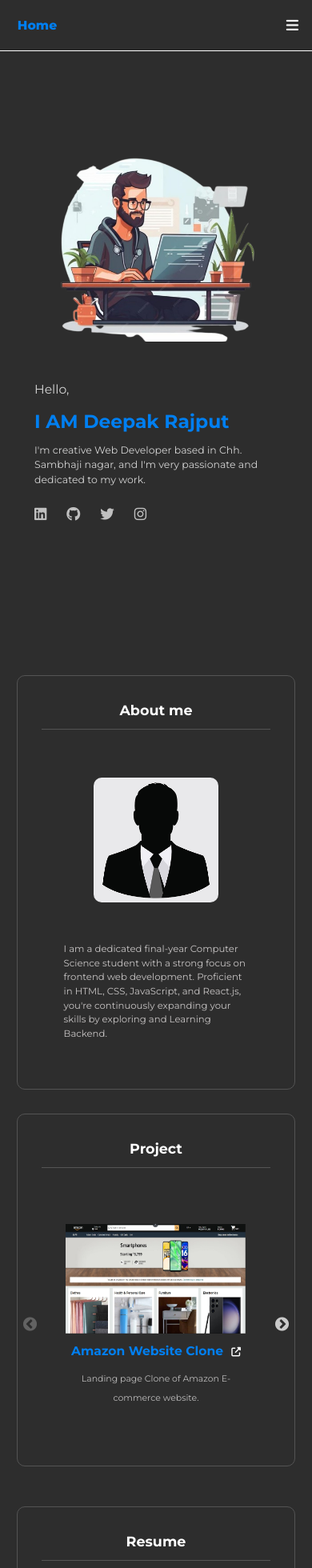
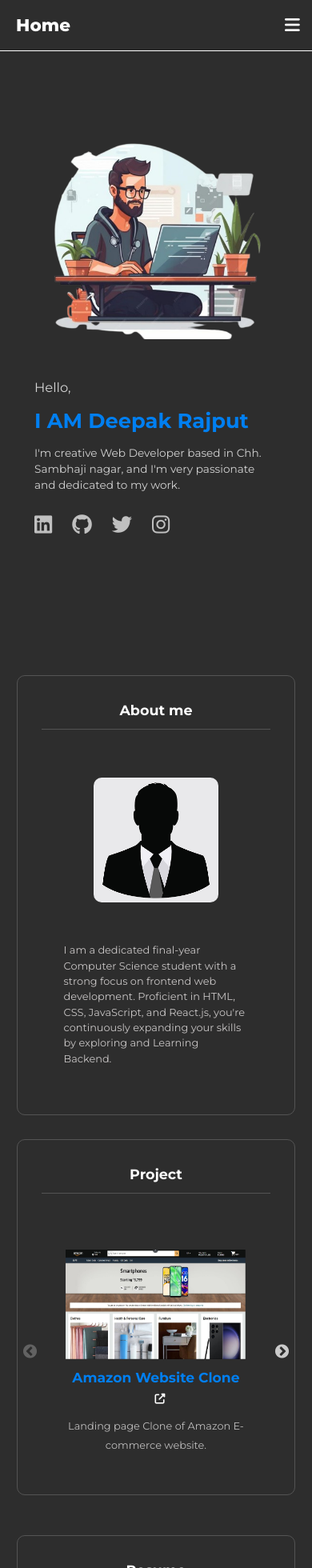
Before and after one commit to Deepak-rajput8030/portfolio, a React (Create React App) app: page / in a window 390 px wide. Shown: the top 1960 px of the page at 80% size. Built offline with nearby package versions, Linux system fonts and the light colour scheme.

Commit message:
project section is now working

```diff
--- a/src/components/About/About.css
+++ b/src/components/About/About.css
@@ -35,16 +35,9 @@
   display: flex;
   flex-direction: column;
   justify-content: space-around;
-  width: ;
+  width: 90%;
   height: auto;
   padding: 20px;
-  gap: 2vw;
-}
-#about-text h2{
-  font-size: 3vw;
-  font-weight: 700;
-  color: white;
-  padding: 5px;
 }
 #about-text p{
   font-size: 1.4vw;
@@ -55,6 +48,9 @@
 @media screen and (max-width: 920px) {
   #about-img{
     max-width: 20vw;
+  }
+  #about-text{
+    width: 100%;
   }
   #about-text p{
     font-size: 1.9vw;
@@ -74,9 +70,8 @@
     width: 40vw;
     max-width: 400px;
   }
-  #about-text{
+  #about-text p{
+    font-size: 3.3vw;
   }
-  #about-text p{
-    font-size: 3vw;
-  }
+
 }
--- a/src/components/Contact/Contact.css
+++ b/src/components/Contact/Contact.css
@@ -1,8 +1,6 @@
 .contact-section{
-  /* height: calc(90vh - 4rem); */
   border-radius: 10px;
   width: 40%;
-  height: 75%;
   margin: 0 auto;
   margin-bottom: 50px;
   padding: 30px;
@@ -58,8 +56,6 @@
   padding-right: 10px;
 }
 .contact-form button{
-  visibility: visible;
-  display: block;
   padding: 10px 20px;
   color: white;
   font-weight: 600;
@@ -95,12 +91,12 @@
     font-size: 4.5vw;
   }
   .contact-form input{
-    font-size: 2.5vw;
+    font-size: 3vw;
   }
   .contact-form textarea{
-    font-size: 2.5vw;
+    font-size: 3vw;
   }
   .contact-form button{
-    font-size: 2.5vw;
+    font-size: 3.3vw;
   }
 }
--- a/src/components/Contact/Contact.js
+++ b/src/components/Contact/Contact.js
@@ -2,18 +2,25 @@ import React from 'react'
 import './Contact.css';
 
 function Contact() {
+  const input = document.getElementById('input');
+
+  function messageSend(e){
+    e.preventDefault();
+    alert("Message Sent")
+  }
+
   return (
     <div className='contact-section'>
       <h2 className='section-heading'>Contact</h2>
 
       <div className="contact-container">
 
-      <form className='contact-form'>
+      <form className='contact-form' onSubmit={(e) => messageSend(e)}>
 
-        <input type='text' placeholder='Full Name'/>
-        <input type='email' placeholder='Email Address' />
-        <textarea type='text' placeholder='Message' ></textarea>
-        <button> <i class="fa-regular fa-paper-plane"></i> Send Message</button>
+        <input id='input' type='text' required placeholder='Full Name'/>
+        <input id='input' type='email'required placeholder='Email Address' />
+        <textarea id='input' type='text' required placeholder='Message' ></textarea>
+        <button type='submit'> <i className="fa-regular fa-paper-plane"></i> Send Message</button>
 
       </form>
 
--- a/src/components/Footer/Footer.css
+++ b/src/components/Footer/Footer.css
@@ -1,6 +1,17 @@
 .footer-section{
   background-color: rgb(84, 84, 84);
-  height: 200px;
+  height: 100px;
   color: white;
+  text-align: center;
+  justify-content: center;
+  align-items: center;
+  display: flex;
   font-size: 2vw;
 }
+
+@media screen and (max-width: 500px) {
+  .footer-section{
+    font-size: 3.5vw;
+  }
+
+}
--- a/src/components/Footer/Footer.js
+++ b/src/components/Footer/Footer.js
@@ -4,7 +4,7 @@ import './Footer.css'
 function Footer() {
   return (
     <section className='footer-section'>
-      <h1>Footer</h1>
+      <h1>All rights Reserved | Deepak Rajput</h1>
     </section>
   )
 }
--- a/src/components/Intro/Intro.css
+++ b/src/components/Intro/Intro.css
@@ -98,22 +98,22 @@
     height: 100vh;
   }
   .profile-image{
-    width: 75%;
+    width: 80%;
   }
   .profile-text{
     width: 80%;
   }
   .profile-text span{
-    font-size: 4vw;
+    font-size: 4.2vw;
   }
   .profile-text h1{
-    font-size: 6vw;
+    font-size: 6.6vw;
   }
   .profile-text p{
     flex-wrap: wrap;
-    font-size: 3.2vw;
+    font-size: 3.5vw;
   }
   .logo{
-    font-size: 4.5vw;
+    font-size: 6.5vw;
   }
 }
--- a/src/components/Navbar/Navbar.css
+++ b/src/components/Navbar/Navbar.css
@@ -6,10 +6,11 @@
  height: 4rem;
  width: 100%;
  border-bottom: 1px solid white;
- position:fixed;
+ position: fixed;
+ z-index: 9999;
 }
 
-.navbar i, .nav-sidebar, button {
+.navbar i, .nav-sidebar{
   display: none;
 }
 
@@ -22,7 +23,7 @@
 #nav-home{
   text-decoration: none;
   padding: 0 10px;
-  color: #007FF1;
+  color: white;
   font-weight: 800;
   font-size: 2.2vw;
 }
@@ -41,7 +42,6 @@
 #nav-link{
   color: whitesmoke;
   padding: 5px 10px;
-  /* font-weight: 300; */
   font-size: 1.4vw;
   text-decoration: none;
 }
@@ -52,13 +52,13 @@
   position: fixed;
   top: 0;
   right: 0;
-  z-index: 999;
-  background-color: #040404ec;
+  background-color: #3d3d3de0;
   backdrop-filter: blur(10px);
   height: 100vh;
-  width: 25vh;
+  width: 22vh;
+  border-bottom-left-radius: 15px;
+  border-top-left-radius: 15px;
   padding: 10px;
-  margin-left: 5px ;
   display: none;
   flex-direction: column;
   align-items: flex-end;
@@ -101,18 +101,18 @@
   margin: 10px;
   color: white;
   text-decoration: none;
-  padding: 10px 20px;
+  padding: 10px 35px;
 }
 
 
 @media (max-width: 500px) {
   #nav-home{
-    font-size: 4vw;
+    font-size: 5.5vw;
     margin-left: 10px;
   }
   .navbar i{
     display: block;
-    font-size: 4.5vw;
+    font-size: 5.5vw;
     margin-right: 10px;
   }
 
--- a/src/components/Project/Project.css
+++ b/src/components/Project/Project.css
@@ -1,35 +1,19 @@
-.project-section{
-  /* height: calc(90vh - 4rem); */
-}
-
 .slider-container {
   width: 89%;
   margin: 0 auto;
   padding: 30px;
   border: 1px solid rgb(84, 84, 84);
   border-radius: 10px;
-  position: relative;
-  z-index: -1;
 }
 .section-heading{
   text-align: center;
   margin-bottom: 30px;
-  font-size: 3vw;
+  font-size: 2.3vw;
   font-weight: 700;
   color: white;
   padding-bottom: 10px;
   border-bottom: 1px solid rgb(84, 84, 84);
 }
-/* .slider-container button{
-  position: absolute;
-  z-index: 999;
-  height: 30px;
-  width: 30px;
-  margin: 0 26rem;
-  background-color: black;
-  border-radius: 50%;
-} */
-
 .slider-item {
   display: flex;
   width: 50%;
@@ -94,6 +78,8 @@
 
 @media screen and (max-width: 500px) {
   .slider-container{
+    /* position: relative; */
+    z-index: 11111;
     width: 89%;
   }
   .slider-item img{
@@ -102,14 +88,14 @@
     margin: 0 auto;
   }
   .slider-item p {
-    font-size: 4vw;
+    font-size: 4.4vw;
     margin: 10px 0;
   }
   .slider-item a{
-    font-size: 3vw;
+    font-size: 3.3vw;
     margin-left: 10px;
   }
   .slider-item small {
-    font-size: 2.8vw;
+    font-size: 3.3vw;
   }
 }
--- a/src/components/Project/Project.js
+++ b/src/components/Project/Project.js
@@ -41,35 +41,35 @@ const Project = () => {
             name: `Amazon Website Clone`,
             img: amazonimg,
             detail: `Landing page Clone of Amazon E-commerce website.`,
-            link: `C:\Users\Deepak Maher\Desktop\Pro\Web\projects\Amazon_clone\Amazon_clone.html`,
+            link: `https://deepak-rajput8030.github.io/demo-react/`,
           },
           {
             id: 2,
             name: `Currency Converter`,
             img: currencyconverterimg,
             detail: `A Currency Converter Website for realtime Currency conversion.`,
-            link: `#`,
+            link: `https://deepak-rajput8030.github.io/demo-react/`,
           },
           {
             id: 3,
             name: `Rock Paper Scissor Game`,
             img: rockpaperimg,
             detail: `Rock Paper Scissor Game to play with friends and computer.`,
-            link: ``,
+            link: `https://deepak-rajput8030.github.io/demo-react/`,
           },
           {
             id: 4,
             name: `Calculator`,
             img: calculatorimg,
             detail: `A fully working Calculator for Mathmatical Calculations.`,
-            link: ``,
+            link: `https://deepak-rajput8030.github.io/demo-react/`,
           },
           {
             id: 5,
             name: `To Do List`,
             img: todolistimg,
             detail: `A To Do List Web App for keep track of Daily Tasks.`,
-            link: ``,
+            link: `https://deepak-rajput8030.github.io/demo-react/`,
           },
       ];
 
@@ -83,7 +83,7 @@ const Project = () => {
                         <img src={slide.img}/>
                         <p>
                           <span>{slide.name}</span>
-                          <a href={slide.link} className="fa-solid fa-up-right-from-square"> </a>
+                          <a href={slide.link} className="fa-solid fa-up-right-from-square">  </a>
                         </p>
                         <small>{slide.detail}</small>
                     </div>
--- a/src/components/Resume/Resume.css
+++ b/src/components/Resume/Resume.css
@@ -5,6 +5,7 @@
   margin: 50px auto;
   padding: 30px;
 }
+
 .section-heading{
   text-align: left;
   margin-bottom: 50px;
@@ -47,8 +48,23 @@
   font-weight: 500;
   color: white;
 }
-
-
+.cv-field{
+  display: flex;
+  justify-content: center;
+  align-items: center;
+}
+.cv-field i{
+  padding:  0 5px;
+}
+.cv-field a{
+  margin-top: 50px;
+  padding: 10px 20px;
+  color: white;
+  font-weight: 700;
+  font-size: 1.3vw;
+  border-radius: 5px;
+  background-color: #007FF1;
+}
 
 @media screen and (max-width: 800px) {
   .field p{
@@ -69,6 +85,9 @@
   .options-name{
     font-size: 2vw;
     font-weight: 500;
+  }
+  .cv-field a{
+    font-size: 2vw;
   }
 }
 
@@ -92,4 +111,7 @@
     font-size: 3.1vw;
     font-weight: 500;
   }
+  .cv-field a{
+    font-size: 3.3vw;
+  }
 }
--- a/src/components/Resume/Resume.js
+++ b/src/components/Resume/Resume.js
@@ -4,10 +4,11 @@ import './Resume.css';
 function Resume() {
   return (
     <div className='resume-section'>
-      <h2 className='section-heading'>Resume</h2>
+    <h2 className='section-heading'>Resume</h2>
 
-      <div className="container">
-          {/* Experience field */}
+    <div className="container">
+
+      {/* Experience field */}
         <div className="field">
           <p>Experience</p>
 
@@ -61,6 +62,15 @@ function Resume() {
           </div>
         </div>
 
+        <div className='cv-field'>
+          <a
+            href="/Deepak_Rajput_Resume.pdf"
+            download="Deepak_Rajput_Resume.pdf">
+            <i className="fa-solid fa-download"></i>
+              Download CV
+          </a>
+        </div>
+
       </div>
     </div>
   )
```
Also changed, not shown: 1 other file (tests, documents, lock files or other folders).
